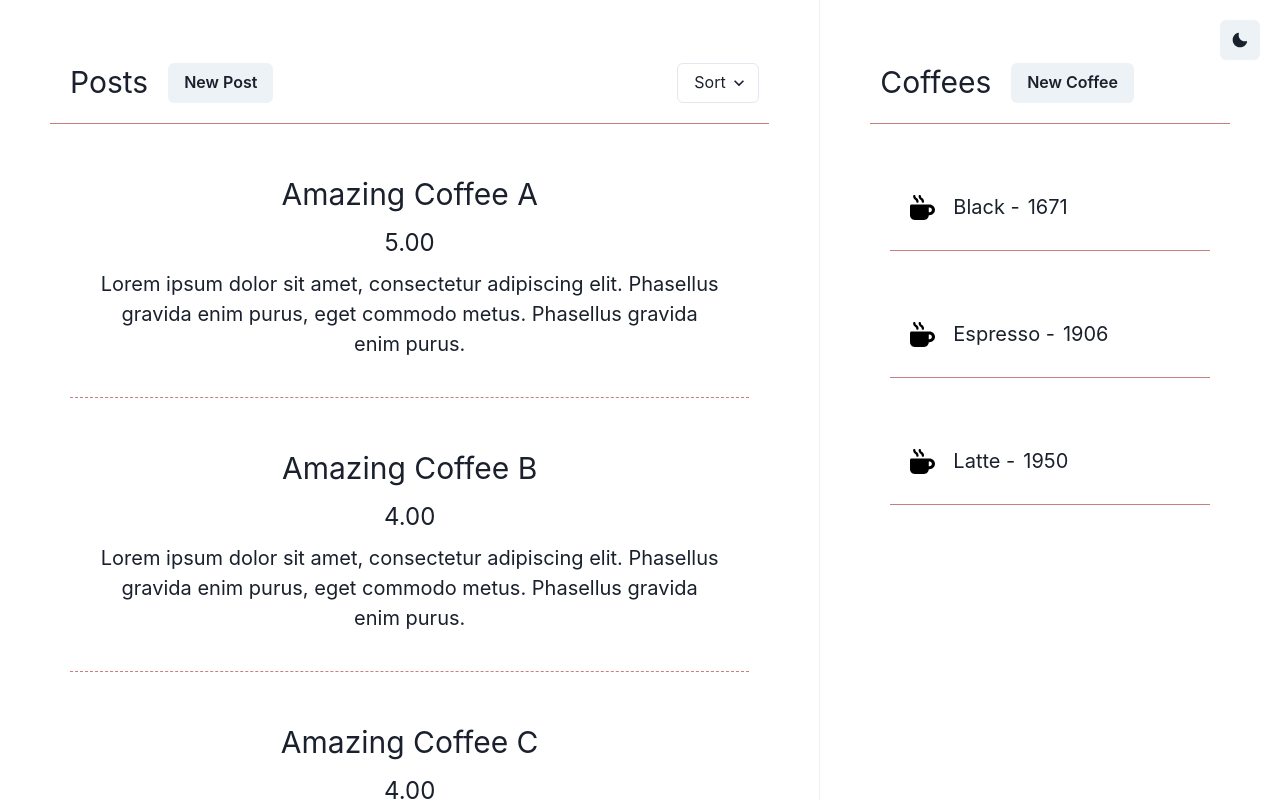
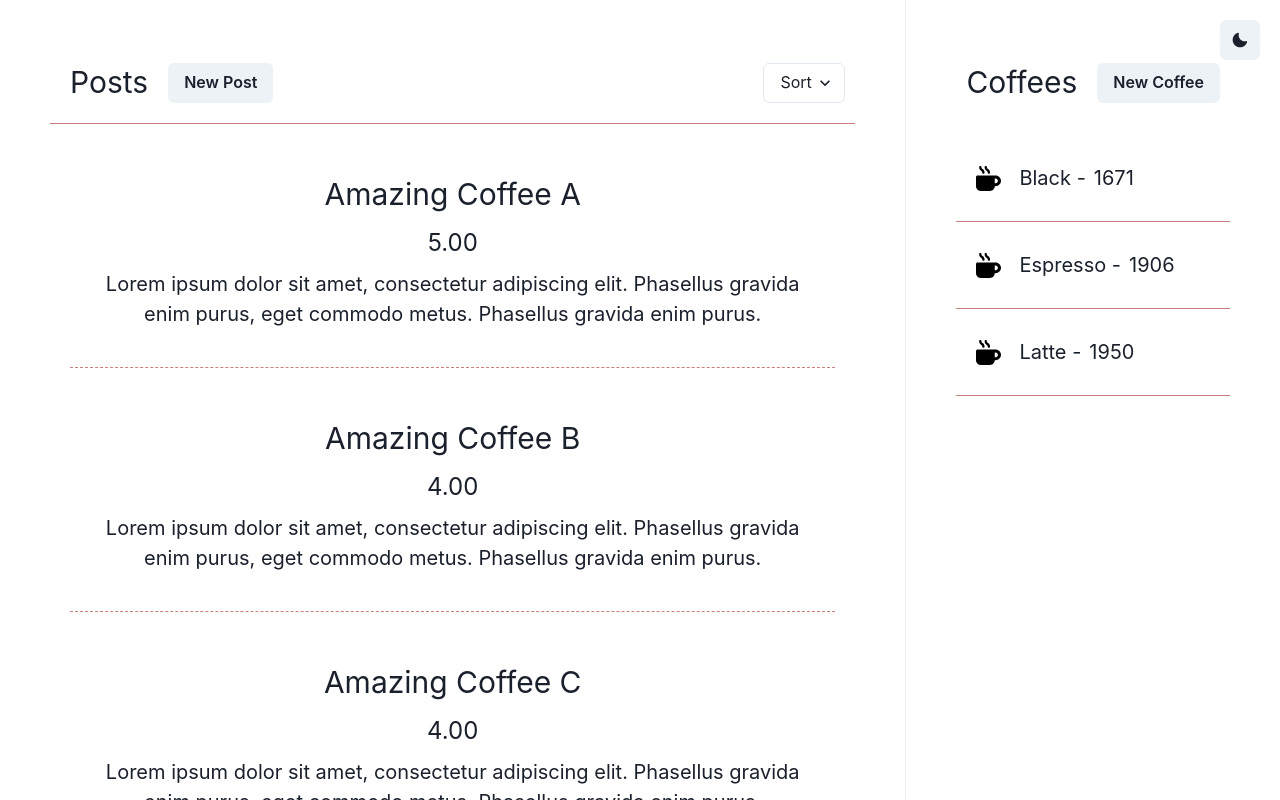
Before and after one commit to suwanshree/aA_mock_takehome, a React (Vite) app in the folder frontend_challenge/: page / in a window 1280 px wide. Built offline with nearby package versions, Linux system fonts and the light colour scheme.

Commit message:
Update: Home page and CoffeCard styling

```diff
--- a/frontend_challenge/src/components/CoffeeCard.jsx
+++ b/frontend_challenge/src/components/CoffeeCard.jsx
@@ -5,17 +5,31 @@ import {
   Image,
   useColorMode,
   Divider,
+  Box,
+  IconButton,
 } from "@chakra-ui/react";
 import { useCoffeeStore } from "../store";
 import mug from "../assets/svgs/mug.svg";
 import whiteMug from "../assets/svgs/whiteMug.svg";
+import { CloseIcon } from "@chakra-ui/icons";
 
 const CoffeeCard = ({ id }) => {
   const { coffeeList } = useCoffeeStore();
   const { colorMode } = useColorMode();
   const coffee = coffeeList.find((c) => c.id === id);
   return (
-    <Stack padding="20px">
+    <Box
+      position="relative"
+      _hover={{
+        boxShadow: `0px 3px 20px rgba(${
+          colorMode === "light" ? "121, 71, 38" : "0, 188, 212"
+        }, 0.40)`,
+        "& > button": {
+          visibility: "visible",
+        },
+      }}
+    >
+      <Stack>
         <HStack display="flex" alignItems="center" padding="20px">
           <Image
             src={colorMode === "light" ? mug : whiteMug}
@@ -32,6 +46,16 @@ const CoffeeCard = ({ id }) => {
           size="100"
         />
       </Stack>
+      <IconButton
+        position="absolute"
+        top="5px"
+        right="5px"
+        aria-label="Remove Coffee"
+        icon={<CloseIcon />}
+        visibility="hidden"
+        onClick={() => console.log("Clicked!")}
+      />
+    </Box>
   );
 };
 
--- a/frontend_challenge/src/components/Coffees.jsx
+++ b/frontend_challenge/src/components/Coffees.jsx
@@ -4,9 +4,8 @@ import {
   Text,
   useDisclosure,
   Button,
-  Divider,
   Fade,
-  useColorMode,
+  Box,
 } from "@chakra-ui/react";
 import { useEffect } from "react";
 import { CustomModal } from "../components/CustomModal";
@@ -15,7 +14,6 @@ import CoffeeCard from "./CoffeeCard";
 
 const Coffees = () => {
   const { isOpen, onClose, onOpen } = useDisclosure();
-  const { colorMode } = useColorMode();
   const modalTitle = "Modal";
   const { coffeeList, loadCoffees } = useCoffeeStore();
   useEffect(() => {
@@ -25,7 +23,7 @@ const Coffees = () => {
     "Lorem ipsum dolor sit amet, consectetur adipiscing elit. Phasellus gravida enim purus, eget commodo metus. Phasellus gravida enim purus. ";
   return (
     <Stack
-      w={["100%", "33.33%"]}
+      w={["100%", "25%"]}
       margin={["0px", "50px"]}
       marginBottom={["50px", "0px"]}
       marginTop={["100px", "50px"]}
@@ -34,16 +32,13 @@ const Coffees = () => {
         <Text fontSize="3xl">Coffees</Text>
         <Button onClick={onOpen}>New Coffee</Button>
       </HStack>
-      <Divider
-        borderColor={colorMode === "light" ? "brown" : "cyan"}
-        size="100"
-      />
       <Stack display="flex" overflow="auto" paddingTop="20px">
         {coffeeList?.map((coffee, i) => (
           <Fade in key={i}>
             <CoffeeCard id={coffee.id} />
           </Fade>
         ))}
+        <Box h="2vh"></Box>
       </Stack>
       <CustomModal
         onClose={onClose}
--- a/frontend_challenge/src/components/Posts.jsx
+++ b/frontend_challenge/src/components/Posts.jsx
@@ -27,7 +27,7 @@ const Posts = () => {
     "Lorem ipsum dolor sit amet, consectetur adipiscing elit. Phasellus gravida enim purus, eget commodo metus. Phasellus gravida enim purus. ";
   return (
     <Stack
-      w={["100%", "66.66%"]}
+      w={["100%", "75%"]}
       margin={["0px", "50px"]}
       marginBottom={["50px", "0px"]}
     >
@@ -57,6 +57,7 @@ const Posts = () => {
             <PostCard id={post.id} />
           </Fade>
         ))}
+        <Box h="2vh"></Box>
       </Stack>
       <CustomModal
         onClose={onClose}
```
Lines whose indentation alone changed are shown as unchanged.
